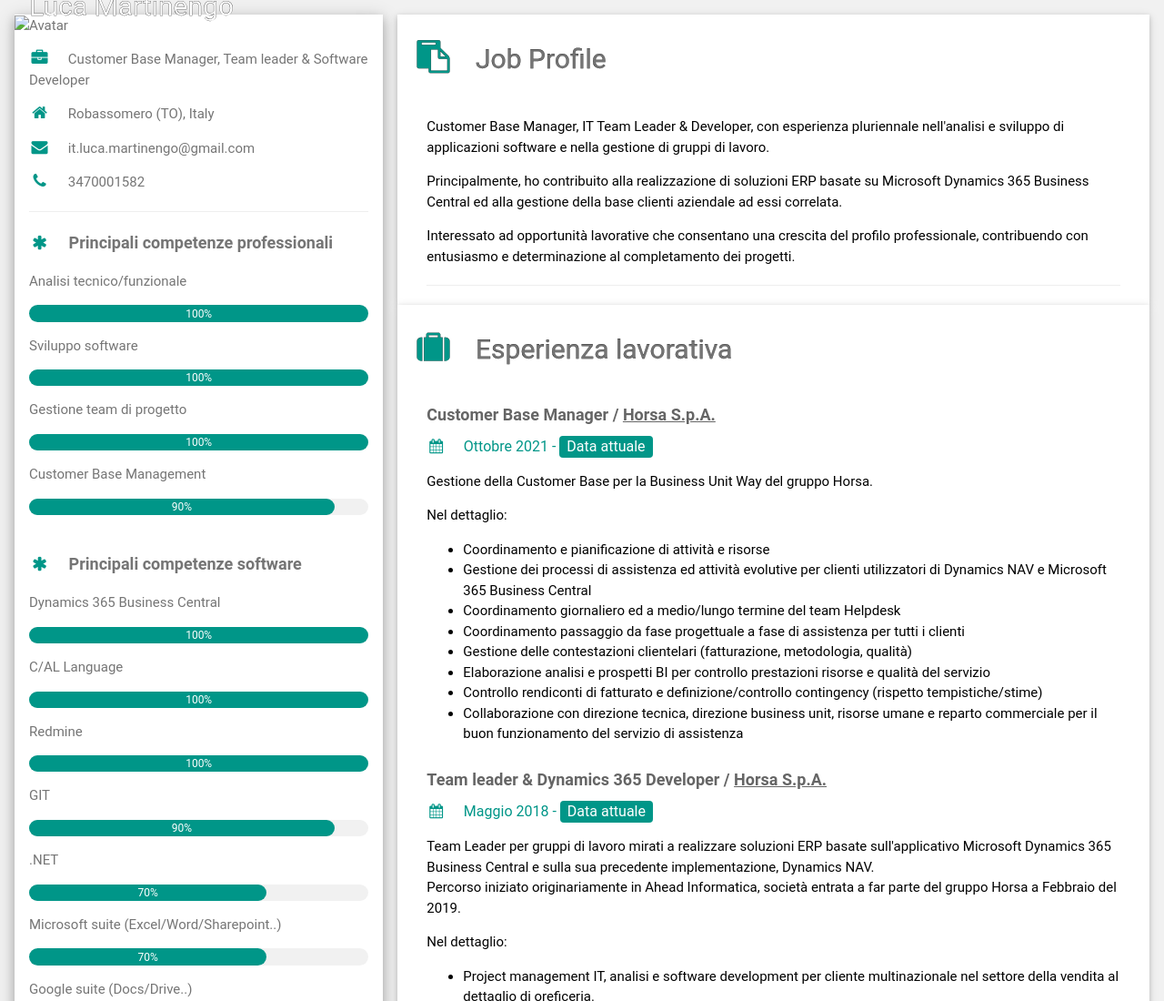
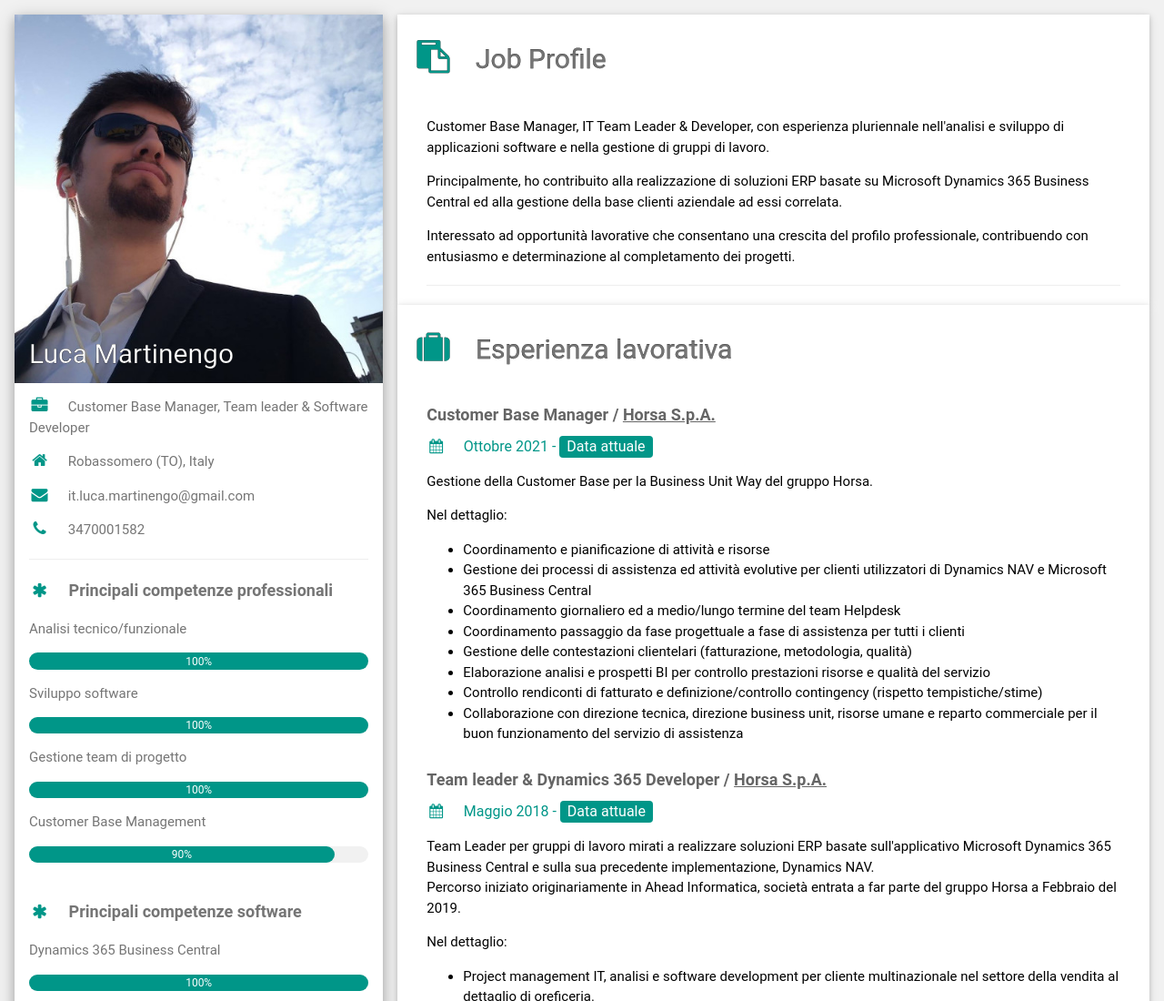
Before and after one commit to SimonaTamburri/CVSite, a plain HTML site: page index.html in a window 1280 px wide. Shown: the top 1100 px of the page at 91% size. Drawn offline with Linux system fonts and the light colour scheme; the site is published under a folder, as on GitHub Pages, so addresses that start at the root find nothing.

Commit message:
Fix icon

```diff
--- a/index.html
+++ b/index.html
@@ -46,7 +46,7 @@
                     <div class="w3-display-container">
                         <!-- <img src="https://media-exp1.licdn.com/dms/image/C5603AQHwjvhVfqe7Xw/profile-displayphoto-shrink_800_800/0/1550731570378?e=1675900800&v=beta&t=ZPXXQ44Z30ZVoEnjFvKqyR6VRNlGp63ygOLQwTEFVzY"
                             style="width:100%" alt="Avatar"> -->
-                        <img src="/img/icon.jpeg"
+                        <img src="img/icon.jpeg"
                             style="width:100%" alt="Avatar">
                         <div class="w3-display-bottomleft w3-container w3-text-white">
                             <h2>Luca Martinengo</h2>
```
